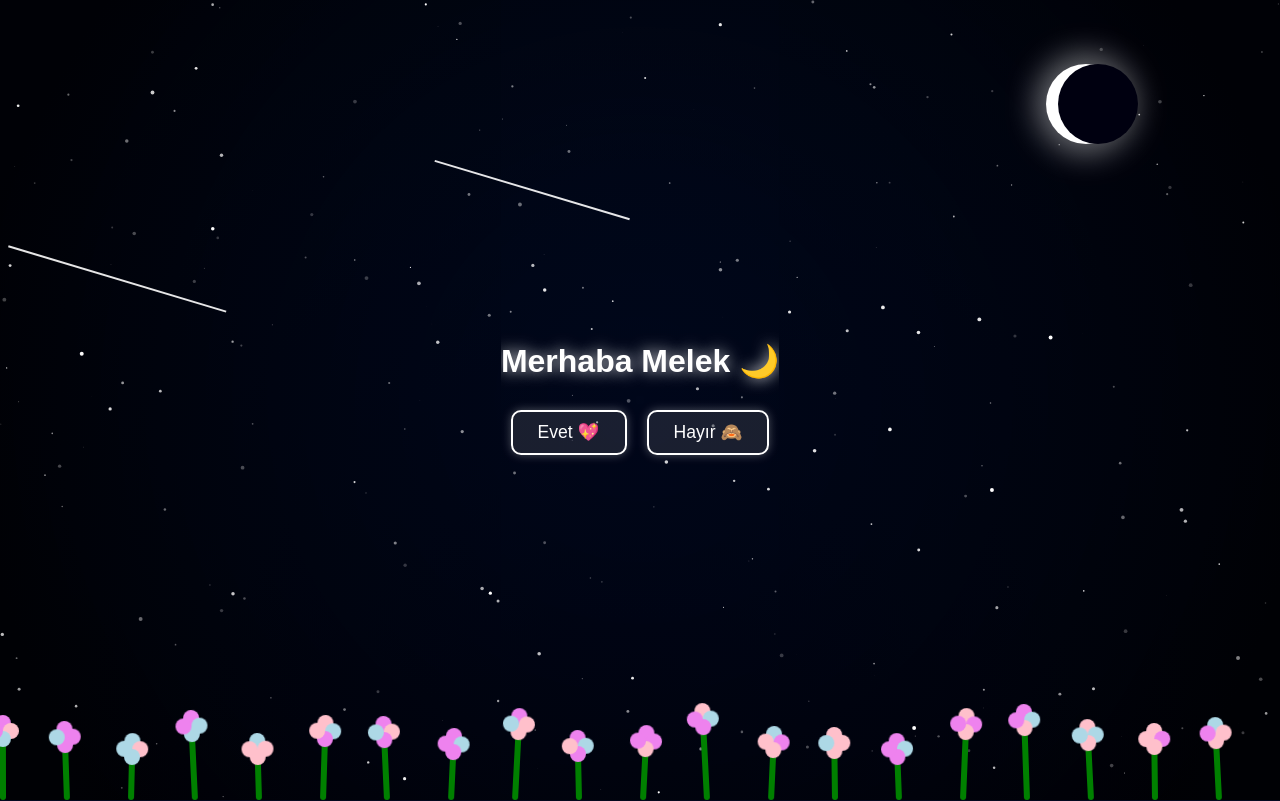
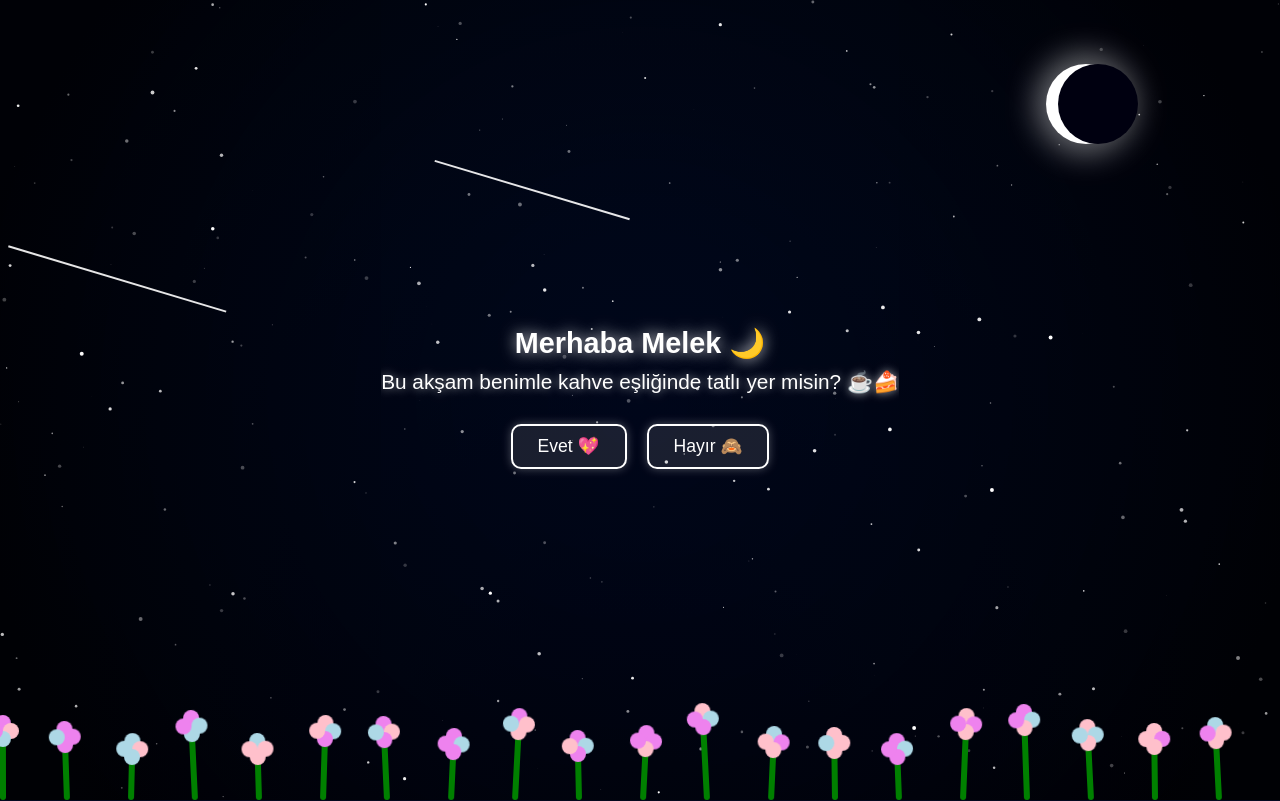
Before and after one commit to Colandorc/dateteklif, a plain HTML site: page index.html in a window 1280 px wide. Drawn offline with Linux system fonts and the light colour scheme; animation ran at ten frames a second.

Commit message:
Update index.html

```diff
--- a/index.html
+++ b/index.html
@@ -20,15 +20,24 @@
   }
 
   h1 {
-    font-size: 2rem;
-    margin-bottom: 30px;
+    font-size: 1.8rem;
+    margin-bottom: 10px;
     animation: fadeIn 2s ease-in-out;
     text-shadow: 0 0 15px rgba(255,255,255,0.8);
     z-index: 5;
   }
 
+  .question {
+    font-size: 1.3rem;
+    margin-bottom: 30px;
+    text-align: center;
+    animation: fadeIn 2.5s ease-in-out;
+    text-shadow: 0 0 10px rgba(255,255,255,0.6);
+    z-index: 5;
+  }
+
   @keyframes fadeIn {
-    from { opacity: 0; transform: translateY(-15px); }
+    from { opacity: 0; transform: translateY(-10px); }
     to { opacity: 1; transform: translateY(0); }
   }
 
@@ -87,7 +96,7 @@
     width: 100vw;
     height: 100vh;
     pointer-events: none;
-    z-index: 1; /* arka plan en altta olacak ama her yerde görünür */
+    z-index: 1;
   }
 
   .flower {
@@ -129,6 +138,8 @@
 <body>
 
 <h1>Merhaba Melek 🌙</h1>
+
+<div class="question">Bu akşam benimle kahve eşliğinde tatlı yer misin? ☕🍰</div>
 
 <div class="buttons">
   <button id="evet">Evet 💖</button>
@@ -189,7 +200,7 @@
   function animate(){
     ctx.clearRect(0,0,w,h);
 
-    // arka plan parıltısı (çok hafif mavi ton)
+    // arka plan parıltısı
     let gradient = ctx.createRadialGradient(w/2, h/2, 0, w/2, h/2, h/1.2);
     gradient.addColorStop(0, "rgba(0,10,30,0.5)");
     gradient.addColorStop(1, "rgba(0,0,0,0.8)");
@@ -279,7 +290,6 @@
     evet.style.opacity = 0;
     msg.innerText = "Teşekkür ederim 💫 Çok güzel olacak.";
     msg.style.opacity = 1;
-    // birkaç fişek patlat
     for(let i=0;i<6;i++){
       setTimeout(()=>{
         createFirework(Math.random()*w, Math.random()*h*0.5);
```
